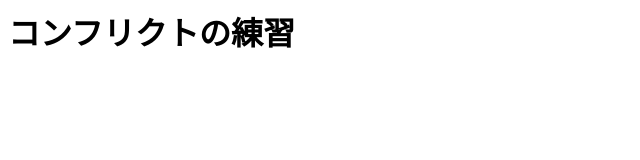
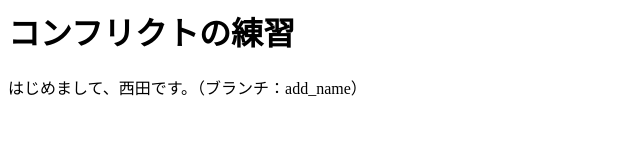
Before and after one commit to Shunsuke-Nishida/practice_conflict, a plain HTML site: page index.html in a window 1280 px wide. Shown: the whole page, without its empty margins (0-640 px from the left). Drawn offline with Linux system fonts and the light colour scheme.

Commit message:
名前を追加

```diff
--- a/index.html
+++ b/index.html
@@ -1 +1,3 @@
 <h1>コンフリクトの練習</h1>
+
+<p>はじめまして、西田です。（ブランチ：add_name）</p>
```
